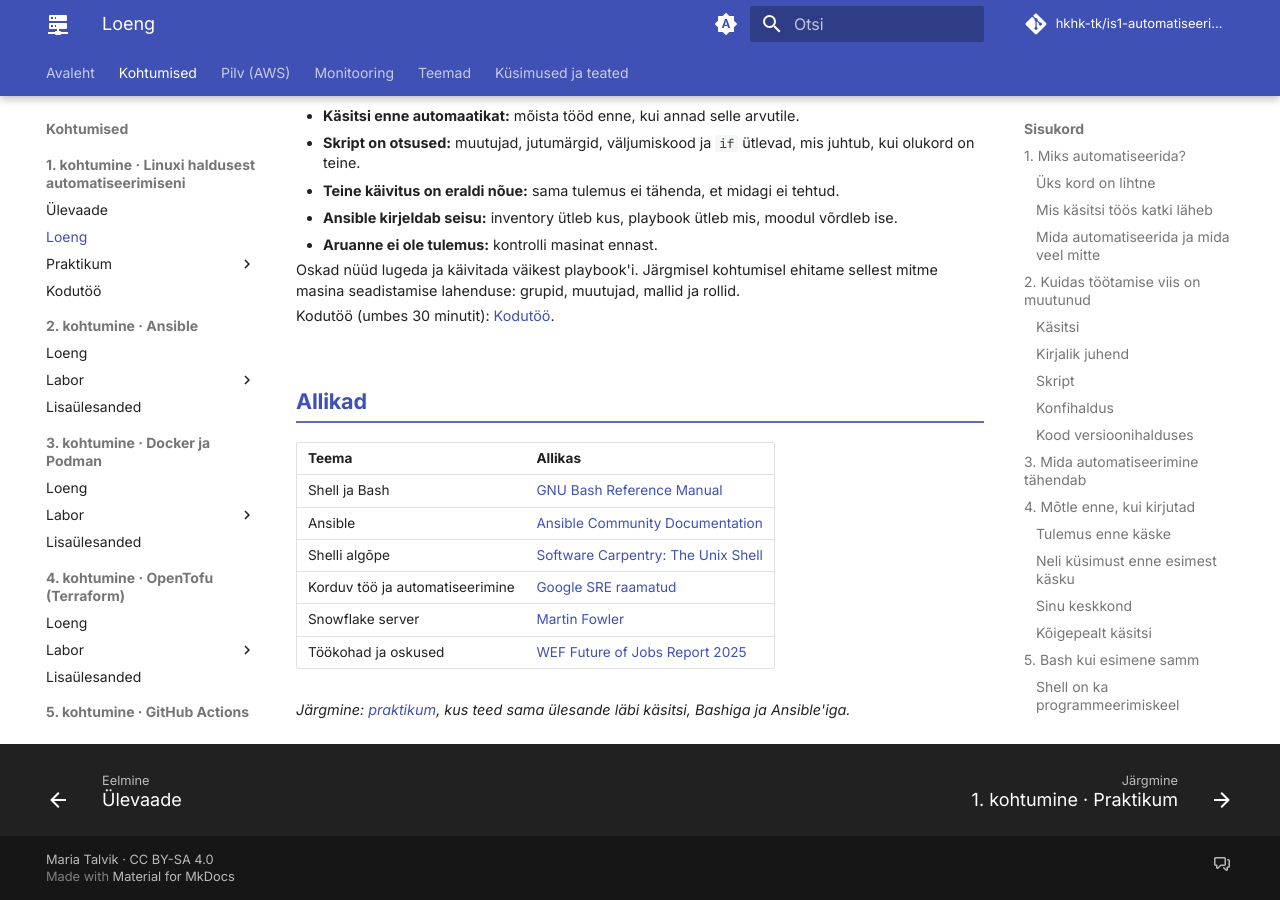
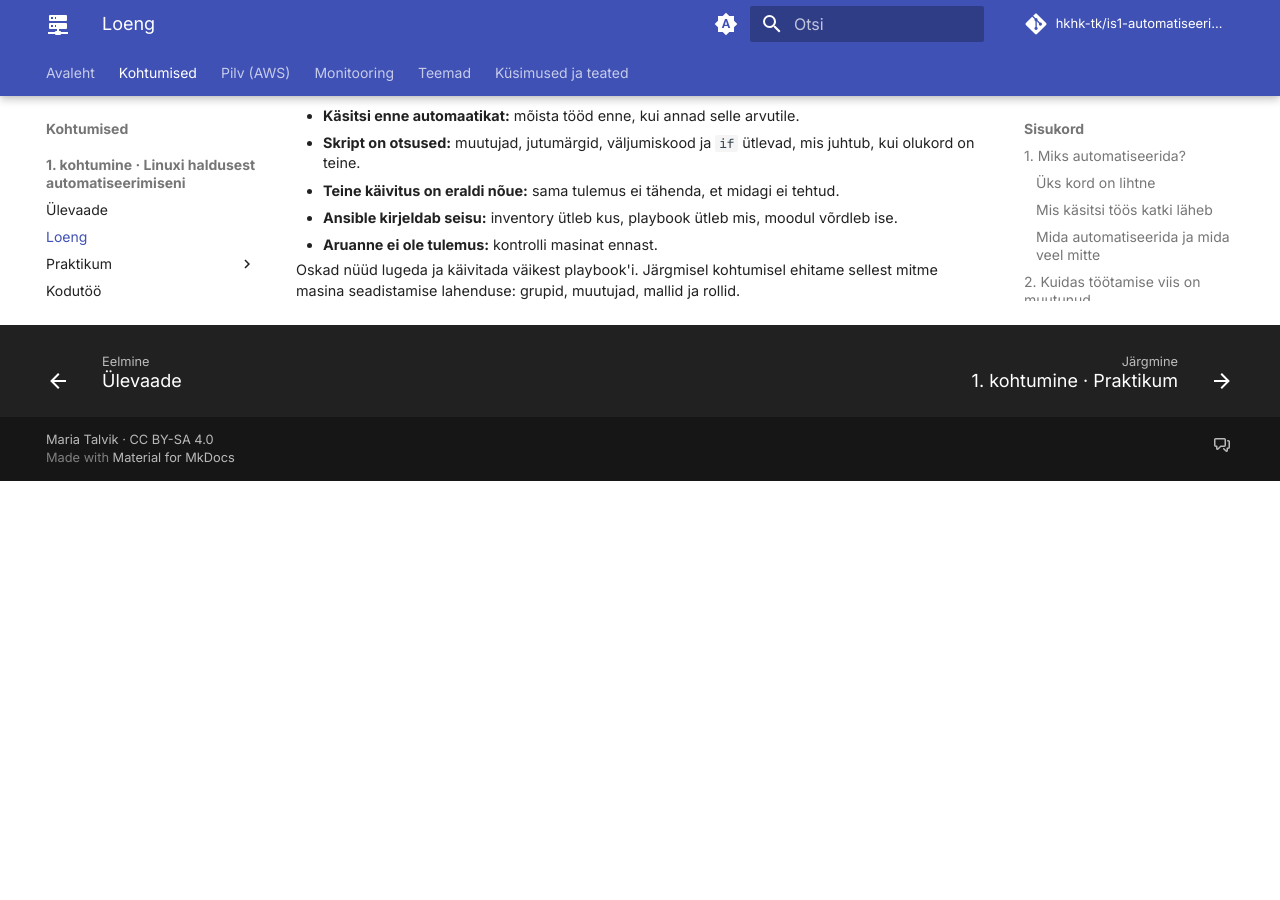
Before and after one commit to hkhk-tk/is1-automatiseerimine, an MkDocs documentation site: the page built from docs/k01/loeng.md, in a window 1280 px wide and 900 px high, scrolled down 12029 px. Built offline with MkDocs 1.6.1 and Material for MkDocs 9.7.7, drawn with Linux system fonts in a browser that asks for light colours; comment, search, counter and statistics services are not loaded; after the commit the page ends 12510 px from its top, so only the background shows below that.

Commit message:
K1 loeng: allikate tabel ja kodutöö rida välja

```diff
--- a/docs/k01/loeng.md
+++ b/docs/k01/loeng.md
@@ -610,18 +610,3 @@ Küsimus ei ole, milline tööriist on parim. Küsimused on:
 - **Aruanne ei ole tulemus:** kontrolli masinat ennast.
 
 Oskad nüüd lugeda ja käivitada väikest playbook'i. Järgmisel kohtumisel ehitame sellest mitme masina seadistamise lahenduse: grupid, muutujad, mallid ja rollid.
-
-Kodutöö (umbes 30 minutit): [Kodutöö](kodutoo.md).
-
-## Allikad
-
-| Teema | Allikas |
-|---|---|
-| Shell ja Bash | [GNU Bash Reference Manual](https://www.gnu.org/software/bash/manual/) |
-| Ansible | [Ansible Community Documentation](https://docs.ansible.com/projects/ansible/latest/) |
-| Shelli algõpe | [Software Carpentry: The Unix Shell](https://swcarpentry.github.io/shell-novice/) |
-| Korduv töö ja automatiseerimine | [Google SRE raamatud](https://sre.google/books/) |
-| Snowflake server | [Martin Fowler](https://martinfowler.com/bliki/SnowflakeServer.html) |
-| Töökohad ja oskused | [WEF Future of Jobs Report 2025](https://www.weforum.org/publications/the-future-of-jobs-report-2025/) |
-
-*Järgmine: [praktikum](lab.md), kus teed sama ülesande läbi käsitsi, Bashiga ja Ansible'iga.*
```
